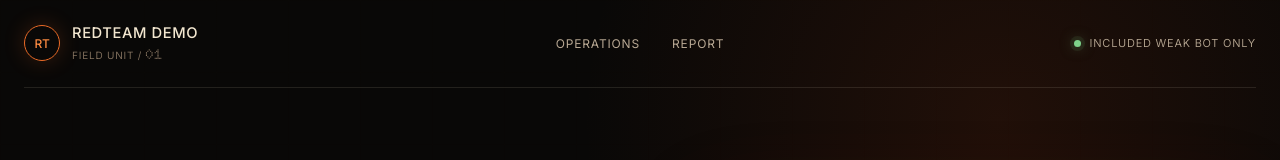
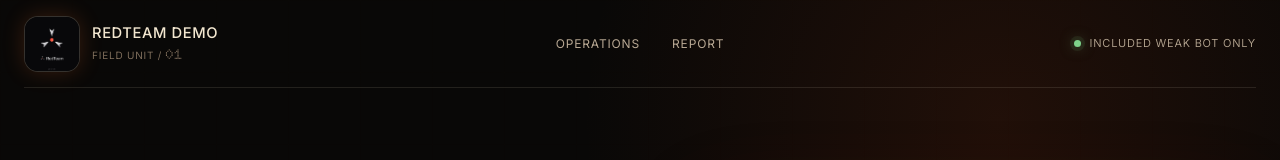
Before and after one commit to Bamioishim/redteam-demo, a website: page public/index.html in a window 1280 px wide. Shown: the top 160 px of the page. Drawn offline with Linux system fonts and the light colour scheme.

Commit message:
feat: use supplied RedTeam logo

```diff
--- a/public/index.html
+++ b/public/index.html
@@ -8,6 +8,7 @@
       content="A controlled red-team console for the included weak bot."
     />
     <title>RedTeam Demo / Included Bot</title>
+    <link rel="icon" href="/logo.jpg" type="image/jpeg" />
     <link
       rel="preload"
       href="/fonts/inter/files/inter-latin-wght-normal.woff2"
@@ -31,7 +32,9 @@
     <div class="page-shell">
       <header class="site-header" aria-label="Red Team console header">
         <a class="brand" href="/" aria-label="Red Team home">
-          <span class="brand-mark" aria-hidden="true">RT</span>
+          <span class="brand-mark" aria-hidden="true">
+            <img src="/logo.jpg" alt="" width="56" height="56" />
+          </span>
           <span class="brand-copy">
             <strong>REDTEAM DEMO</strong>
             <span>FIELD UNIT / <span class="stat-number">01</span></span>
--- a/public/styles.css
+++ b/public/styles.css
@@ -159,18 +159,22 @@ button:disabled {
 }
 
 .brand-mark {
-  display: grid;
-  place-items: center;
-  width: 36px;
-  height: 36px;
-  border: 1px solid var(--orange);
-  border-radius: 50%;
-  color: var(--orange-bright);
-  font-family: var(--sans);
-  font-size: 0.75rem;
-  font-weight: 500;
-  letter-spacing: -0.02em;
+  display: block;
+  flex: 0 0 56px;
+  width: 56px;
+  height: 56px;
+  overflow: hidden;
+  border: 1px solid rgba(243, 231, 208, 0.2);
+  border-radius: 14px;
+  background: #050505;
   box-shadow: 0 0 22px rgba(235, 107, 39, 0.2);
+}
+
+.brand-mark img {
+  display: block;
+  width: 100%;
+  height: 100%;
+  object-fit: cover;
 }
 
 .brand-copy {
--- a/server.mjs
+++ b/server.mjs
@@ -14,6 +14,7 @@ const maximumBodyBytes = 8 * 1024;
 const contentTypes = Object.freeze({
   ".css": "text/css; charset=utf-8",
   ".html": "text/html; charset=utf-8",
+  ".jpg": "image/jpeg",
   ".js": "text/javascript; charset=utf-8",
   ".json": "application/json; charset=utf-8",
   ".svg": "image/svg+xml",
```
Also changed, not shown: test/fonts.test.mjs (+19 -0 lines), public/logo.jpg (added).
